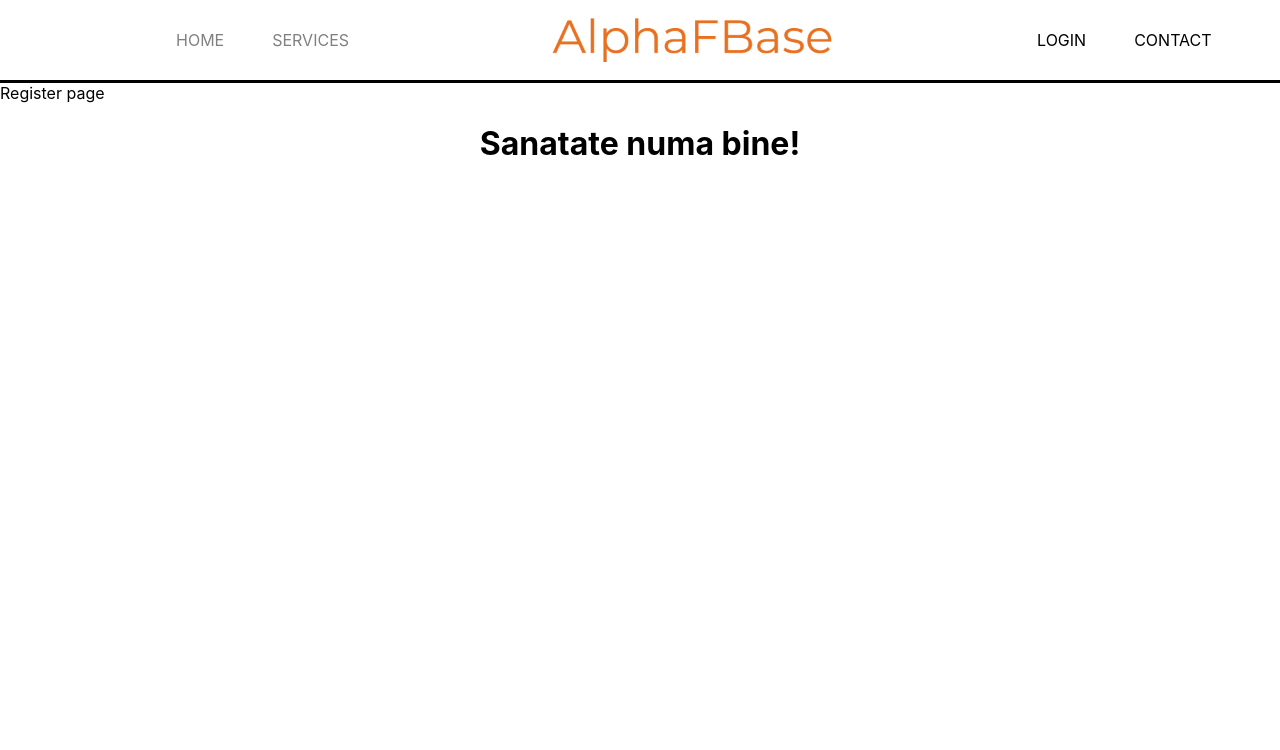
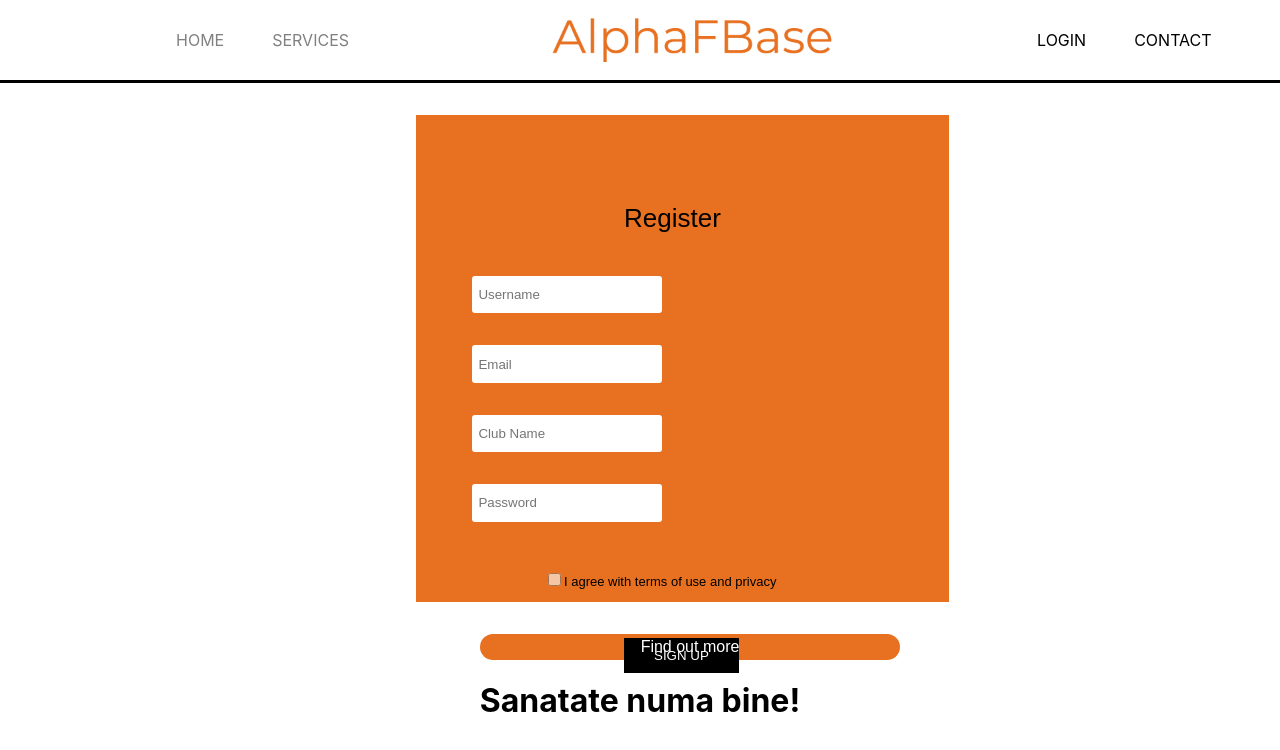
Before and after one commit to adi0300/AlphaFBase, a React (Create React App) app in the folder client/: page /register in a window 1280 px wide. Shown: the top 750 px of the page. Built offline with nearby package versions, Linux system fonts and the light colour scheme.

Commit message:
Finished the stylized register form, and the find out more link

```diff
--- /dev/null
+++ b/client/src/components/RegisterForm.js
@@ -0,0 +1,43 @@
+import classes from './RegisterForm.module.css';
+function RegisterForm(){
+    return(
+        <div>
+            <form className={classes.form}>
+                <p className={classes.p}>
+                    Register
+                </p>
+
+                <div className={classes.clear}></div>
+
+                <div className={classes.div}>
+                    <input type="text" required id="userName" placeholder="Username "/>
+                </div>
+                <div className={classes.div}>
+                    <input type="email" required id="email" placeholder="Email "/>
+                </div>
+
+                <div className={classes.clear}></div>
+
+                <div className={classes.div}>
+                    <input type="text" required id="clubName" placeholder="Club Name"/>
+                </div>
+                <div className={classes.div}>
+                    <input type="text" required id="password" placeholder="Password"/>
+                </div>
+
+                <div className={classes.clear}></div>
+
+                <div className={classes.checkbox}>
+                    <input type="checkbox" required id="terms"/>
+                    <label htmlFor="terms">I agree with terms of use and privacy</label>
+                </div>
+
+                <div className={classes.action}>
+                    <button>SIGN UP</button>
+                </div>
+            </form>
+        </div>
+    );
+}
+
+export default RegisterForm;
--- /dev/null
+++ b/client/src/components/RegisterForm.module.css
@@ -0,0 +1,70 @@
+.form{
+    background-color: #E87121;
+    margin-left: 26rem;
+    margin-right: 24rem;
+    margin-top: 2rem;
+    padding-top: 1rem;
+    padding-left: 1rem;
+    padding-right: 2rem;
+    padding-bottom: 1rem;
+    width: 485px;
+    height: 455px;
+}
+
+.p{
+    margin-top: 4.5rem;
+    margin-left: 12rem;
+    margin-right: 12rem;
+    font-family: sans-serif;
+    font-size: 26px;
+}
+
+.div{
+    padding-top: 1rem;
+    padding-left: 2.5rem;
+    padding-right: 1rem;
+    padding-bottom: 1rem;
+    float: left;
+}
+
+.div input{
+    border-radius: 3px;
+    border-style: none;
+    border-color: white;
+    padding-top: 0.7rem;
+    padding-left: 0.4rem;
+    padding-right: 0.4rem;
+    padding-bottom: 0.7rem;
+}
+
+.checkbox{
+    margin-top: 2rem;
+    margin-left: 7rem;
+}
+.checkbox input{
+    opacity: 60%;
+}
+.checkbox label{
+    font-family: sans-serif;
+    font-size: 13px;
+    font-weight: normal;
+}
+
+.action{
+    margin-top: 3rem;
+    margin-left: 12rem;
+    margin-right: 10rem;
+}
+.action button{
+    background-color: black;
+    color: white;
+    padding-left: 30px;
+    padding-right: 30px;
+    padding-top: 10px;
+    padding-bottom: 10px;
+    text-align: center;
+    border-style: none;
+}
+.clear{
+    clear: both;
+}
--- a/client/src/pages/Register.js
+++ b/client/src/pages/Register.js
@@ -1,6 +1,18 @@
+import RegisterForm from "../components/RegisterForm";
+import classes from "./Register.module.css";
+import {NavLink} from 'react-router-dom';
 function Register(){
     return(
-        <div>Register page</div>
+        <div>
+            <RegisterForm />
+            <div className={classes.link}>
+            <NavLink
+                to="/services"
+                >
+                Find out more
+            </NavLink>
+            </div>
+        </div>
     );
 }
 
--- /dev/null
+++ b/client/src/pages/Register.module.css
@@ -0,0 +1,21 @@
+.link{
+    margin-top: 2rem;
+    margin-left: 30rem;
+    width: 420px;
+    height: 26px;
+}
+.link a{
+    background-color: #E87121;
+    text-decoration: none;
+    color: white;
+    font-size: 16px;
+    font-family: sans-serif;
+    display:flex;
+    justify-content: center;
+    align-items: center;
+
+    border-radius: 60px;
+    padding: 4px;
+    padding-right: 16px;
+    padding-left: 16px;
+}
```
